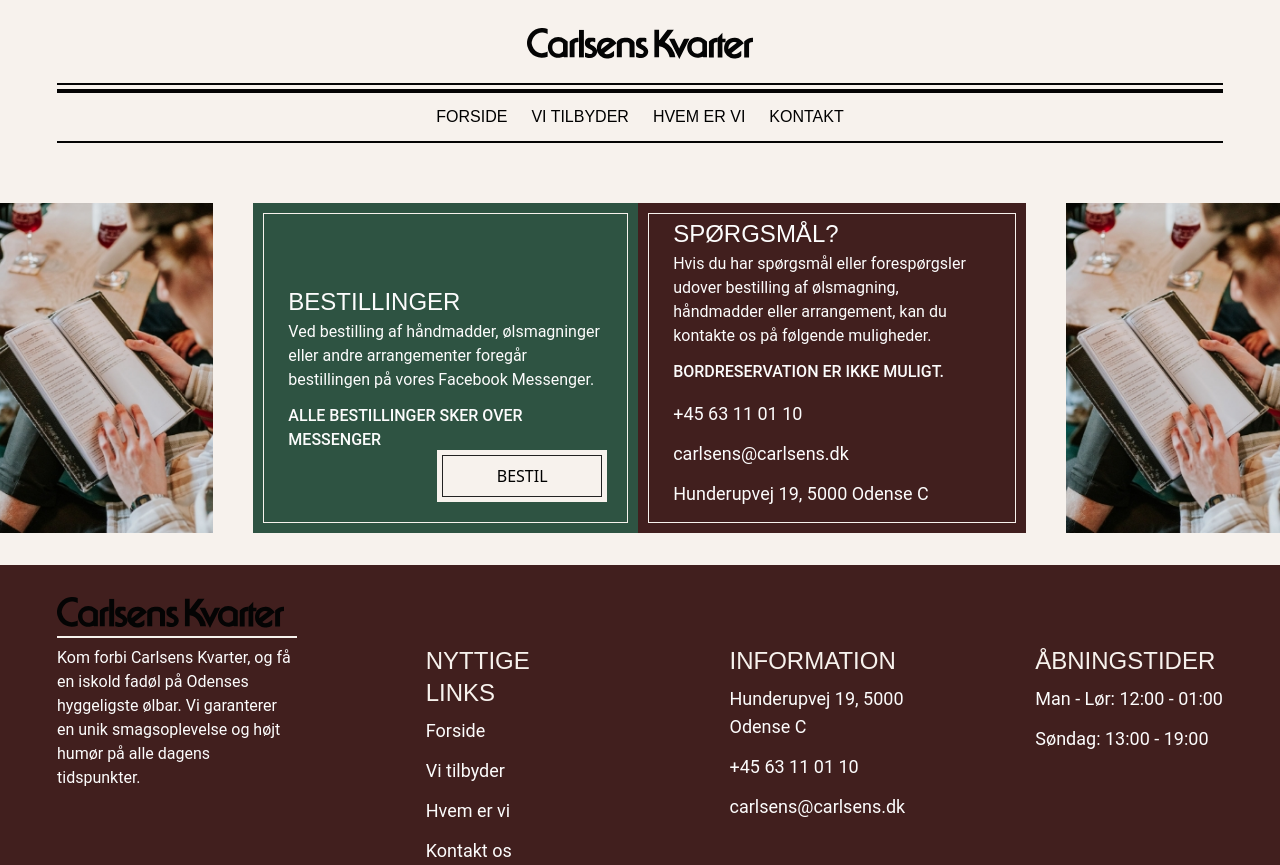
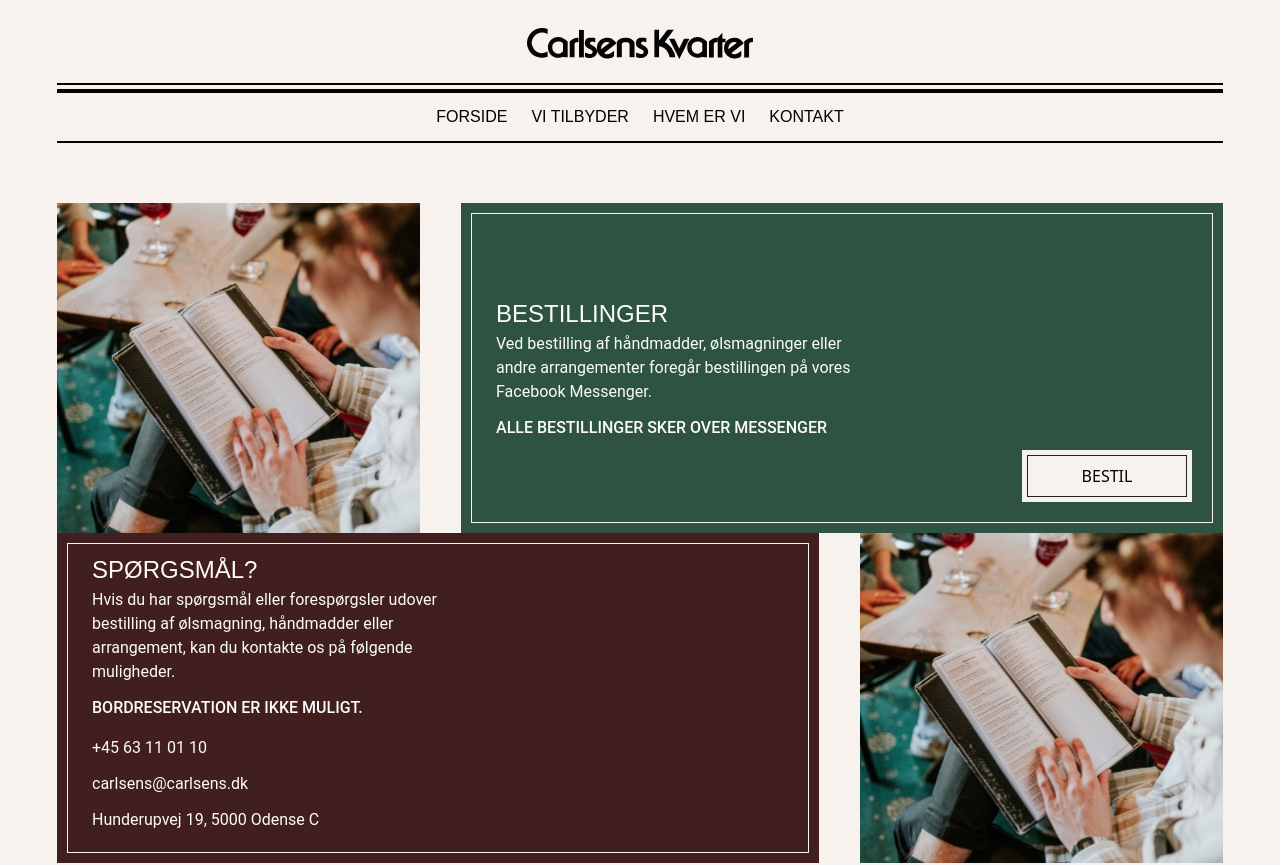
Before and after one commit to emil584c/projekt-6, a Vue app: page /contact in a window 1280 px wide. Shown: the top 865 px of the page. Built offline with nearby package versions, Linux system fonts and the light colour scheme; a web font is replaced by a local one.

Commit message:
kontant flex auto

```diff
--- a/src/components/ContactSection.vue
+++ b/src/components/ContactSection.vue
@@ -6,9 +6,9 @@
 
 <template>
     <section class=" bg-cream-primary">
-        <div class="flex flex-col items-start justify-center py-8 max-w-[330px] mx-auto md:flex-row md:max-w-content-width ">
+        <div class="flex-auto flex-col items-start justify-center py-8 max-w-[330px] mx-auto md:flex-row md:max-w-content-width ">
 
-                <div class="flex flex-col md:gap-10 md:flex-row-reverse md:justify-between">
+                <div class="flex flex-col md:flex-row-reverse md:justify-between">
                     <div class=" bg-green-primary w-mobilebox-width h-mobilelongbox-height md:h-mobilebox-height bg-center flex flex-col justify-center p-[10px] md:w-full md:max-w-longbox-width">
                         <div class="border-solid border-[1px] border-border-white w-full h-full p-6 flex flex-col justify-center relative">
                             <h3>BESTILLINGER</h3>
@@ -17,10 +17,10 @@
                             <buttonPrimary buttonText="BESTIL"/>
                         </div>
                     </div>
-                    <div class="bg-[url('../assets/images/placeholders/menufoto.jpg')] bg-cover w-mobilebox-width h-mobilebox-height bg-center flex flex-col justify-center gap-6 pl-5 md:w-box-width"></div>
+                    <div class="bg-[url('../assets/images/placeholders/menufoto.jpg')] bg-cover w-mobilebox-width h-mobilebox-height bg-center flex flex-col justify-center pl-5 md:w-box-width"></div>
                 </div>
 
-                <div class="flex flex-col md:gap-10 md:flex-row md:justify-between">
+                <div class="flex flex-col md:flex-row md:justify-between">
                     <div class=" bg-brown-primary w-mobilebox-width h-mobilelongbox-height md:h-mobilebox-height bg-center flex flex-col justify-center p-[10px] md:w-full md:max-w-longbox-width">
 
                         <div class="border-solid border-[1px] border-border-white w-full h-full p-6 flex flex-col justify-center relative">
@@ -28,9 +28,9 @@
                             <p class=" mb-3 max-w-[386px]">Hvis du har spørgsmål eller forespørgsler udover bestilling af ølsmagning, håndmadder eller arrangement, kan du kontakte os på følgende muligheder.</p>
                             <p class=" text-base font-medium">BORDRESERVATION ER IKKE MULIGT.</p>
                             <div class="bg-border-white w-full md:max-w-content-width h-[1px] my-2"></div>
-                            <p class="mb-1 md:mb-3 text-lg">+45 63 11 01 10</p>
-                            <p class="mb-1 md:mb-3 text-lg">carlsens@carlsens.dk</p>
-                            <p class="mb-1 md:mb-3 text-lg">Hunderupvej 19, 5000 Odense C</p>
+                            <p class="mb-1 md:mb-3 ">+45 63 11 01 10</p>
+                            <p class="mb-1 md:mb-3 ">carlsens@carlsens.dk</p>
+                            <p class="mb-1 md:mb-3 ">Hunderupvej 19, 5000 Odense C</p>
                         </div>
                      </div>
                      <div class="bg-[url('../assets/images/placeholders/menufoto.jpg')] bg-cover w-mobilebox-width h-mobilebox-height bg-center flex flex-col justify-center gap-6 pl-5 md:w-box-width"></div>
```
